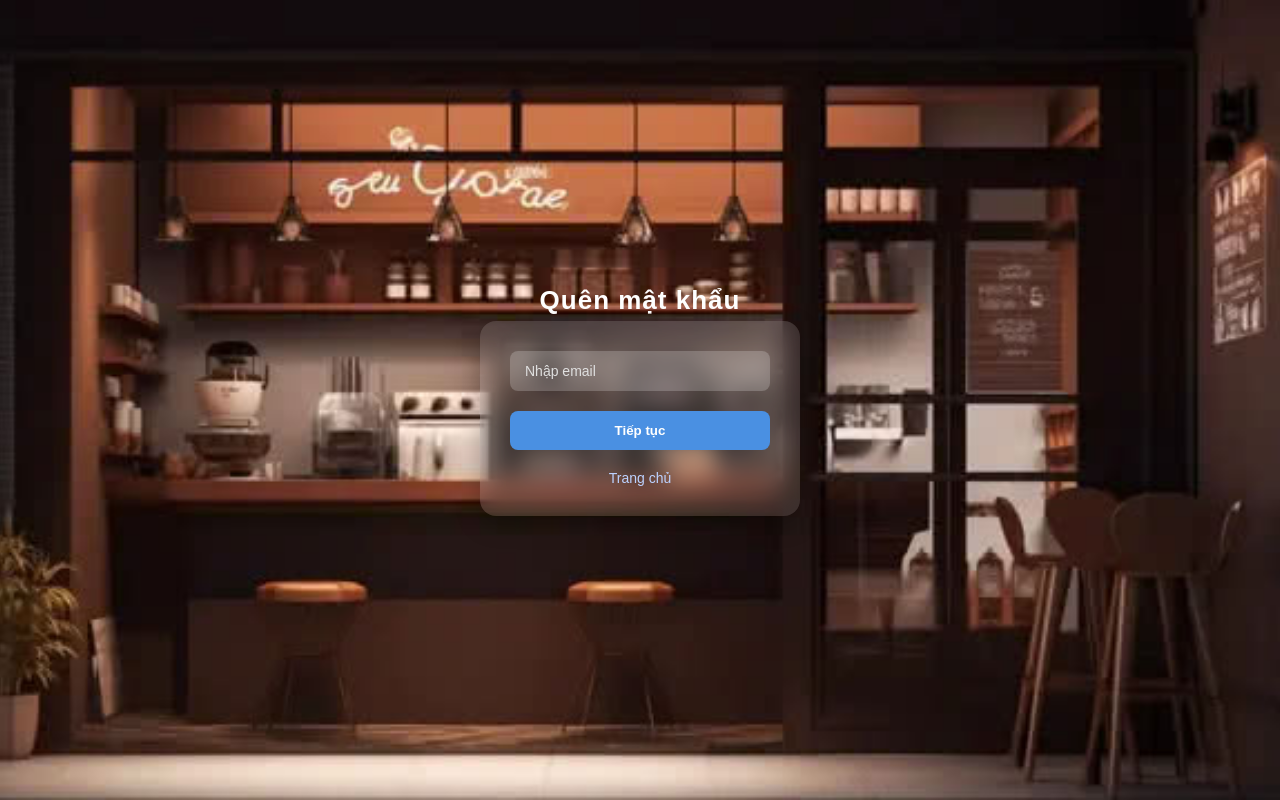
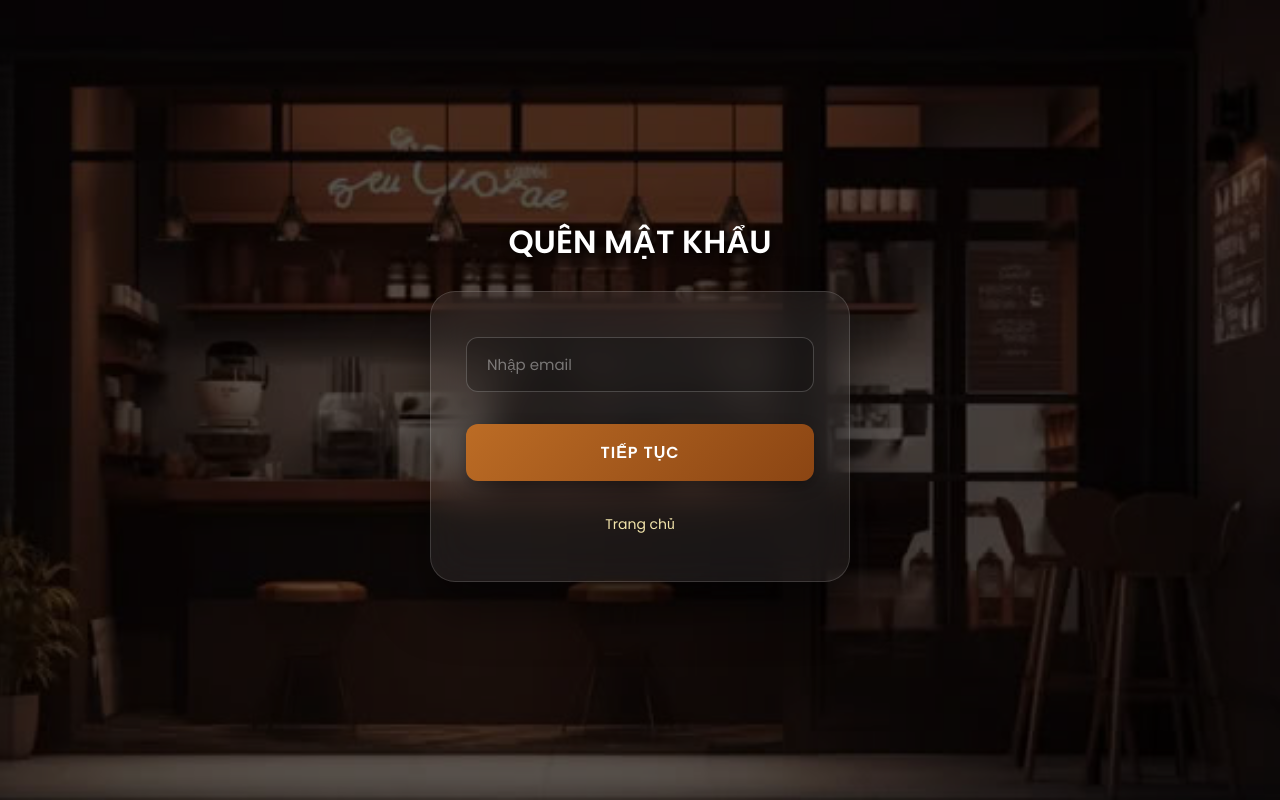
Before and after one commit to Huylee2106/QL_Coffee, a PHP site: page /forgot_pass.php in a window 1280 px wide. Run offline with PHP 8.4, Linux system fonts and the light colour scheme; some libraries are stand-ins or nearby versions.

Commit message:
sửa lại trang nhân viên và đổi mật khẩu

```diff
--- a/login_staff_manager/forgot_pass.css
+++ b/login_staff_manager/forgot_pass.css
@@ -1,4 +1,6 @@
-/* ===== RESET ===== */
+/* ===== RESET & GOOGLE FONT ===== */
+@import url('https://fonts.googleapis.com/css2?family=Playfair+Display:wght@700&family=Poppins:wght@300;400;600&display=swap');
+
 * {
     margin: 0;
     padding: 0;
@@ -6,98 +8,147 @@
     font-family: "Poppins", sans-serif;
 }
 
-/* ===== BODY ===== */
 body {
     background: url(../login_staff_manager/image/background_login.jpg) no-repeat center center/cover;
     min-height: 100vh;
     display: flex;
     justify-content: center;
     align-items: center;
-    color: #fff;
+    position: relative;
+    padding: 20px;
 }
 
-/* ===== WRAPPER ===== */
+/* Lớp phủ tối ấm giúp nổi bật form */
+body::before {
+    content: "";
+    position: absolute;
+    inset: 0;
+    background: rgba(0, 0, 0, 0.65); /* Tăng độ tối một chút */
+    z-index: 0;
+}
+
 .wrapper {
     width: 100%;
-    display: flex;
-    justify-content: center;
-    align-items: center;
+    max-width: 420px; /* Giới hạn chiều rộng để form cân đối */
+    z-index: 1;
 }
 
-/* ===== FORM BOX (giống login) ===== */
+/* ===== FORM BOX (Hiệu ứng mặt kính sang trọng) ===== */
 .login {
-    background: rgba(255, 255, 255, 0.12);
-    backdrop-filter: blur(12px);
-    padding: 30px;
-    border-radius: 16px;
-    width: 320px;
+    width: 100%;
+    padding: 45px 35px;
+    border-radius: 25px;
+    background: rgba(255, 255, 255, 0.07); /* Trong suốt nhẹ */
+    backdrop-filter: blur(20px);
+    -webkit-backdrop-filter: blur(20px);
+    border: 1px solid rgba(255, 255, 255, 0.15); /* Viền kính */
+    box-shadow: 0 25px 50px rgba(0, 0, 0, 0.5);
     text-align: center;
-    box-shadow: 0 8px 24px rgba(0, 0, 0, 0.25);
 }
 
-/* ===== TITLE ===== */
-h1 {
-    display: flex;
-    justify-content: center;
-    margin-bottom: 5px;
-    font-size: 26px;
-    letter-spacing: 1px;
+/* ===== TIÊU ĐỀ (Cực kỳ quan trọng) ===== */
+.login h1 {
+    font-family: 'Playfair Display', serif;
+    font-size: 32px;
+    color: #f3e5ab !important; /* Màu vàng kem */
+    margin-bottom: 35px;
+    text-transform: uppercase;
+    letter-spacing: 2px;
+    display: block;
+    text-shadow: 0 4px 10px rgba(0, 0, 0, 0.5);
 }
 
 /* ===== INPUT BOX ===== */
 .input-box {
-    margin-bottom: 20px;
+    margin-bottom: 22px;
 }
 
 .input-box input {
     width: 100%;
-    padding: 12px 15px;
-    border: none;
-    border-radius: 8px;
-    background: rgba(255, 255, 255, 0.2);
+    padding: 15px 20px;
+    border-radius: 12px;
+    border: 1px solid rgba(255, 255, 255, 0.2);
+    background: rgba(0, 0, 0, 0.2); /* Nền input tối để nổi chữ trắng */
     color: #fff;
-    font-size: 14px;
+    font-size: 15px;
     outline: none;
-    transition: 0.3s ease;
+    transition: all 0.3s ease;
 }
 
 .input-box input::placeholder {
-    color: #e0e0e0;
+    color: rgba(255, 255, 255, 0.4);
 }
 
 .input-box input:focus {
-    background: rgba(255, 255, 255, 0.3);
-    box-shadow: 0 0 6px #bcd2ff;
+    border-color: #d4a373;
+    background: rgba(0, 0, 0, 0.4);
+    box-shadow: 0 0 12px rgba(212, 163, 115, 0.3);
 }
 
-/* ===== BUTTON ===== */
+/* ===== BUTTON (Màu Cafe Latte) ===== */
 .btn {
     width: 100%;
-    padding: 12px;
-    background: #4a90e2;
+    padding: 16px;
+    margin-top: 10px;
+    background: linear-gradient(135deg, #bc6c25, #8b4513); /* Gradient nâu gỗ */
     color: #fff;
     font-weight: 600;
+    font-size: 16px;
+    text-transform: uppercase;
+    letter-spacing: 1px;
     border: none;
-    border-radius: 8px;
+    border-radius: 12px;
     cursor: pointer;
-    transition: 0.3s;
+    transition: all 0.3s ease;
+    box-shadow: 0 5px 15px rgba(0, 0, 0, 0.3);
 }
 
 .btn:hover {
-    background: #357abd;
+    transform: translateY(-2px);
+    filter: brightness(1.2);
+    box-shadow: 0 8px 25px rgba(188, 108, 37, 0.4);
 }
 
-/* ===== LINK BACK ===== */
+/* ===== LINKS (Quay lại, Quên mật khẩu) ===== */
 .register-link {
-    margin-top: 20px;
-    font-size: 14px;
+    margin-top: 30px;
+    display: flex;
+    justify-content: center;
+    gap: 20px;
 }
 
 .register-link a {
-    color: #bcd2ff;
+    color: #f3e5ab;
     text-decoration: none;
+    font-size: 14px;
+    font-weight: 400;
+    transition: 0.3s;
+    border-bottom: 1px solid transparent;
 }
 
 .register-link a:hover {
+    color: #fff;
+    border-bottom: 1px solid #f3e5ab;
+}
+
+/* Nhắm trực tiếp vào h1 để đổi sang màu trắng */
+.wrapper h1, h1 {
+    color: #ffffff !important; /* Chuyển thành màu trắng nổi bật */
+    text-shadow: 2px 2px 10px rgba(0, 0, 0, 1) !important; /* Đổ bóng đen đậm để rõ chữ */
+    font-weight: 700 !important;
+    text-transform: uppercase;
+    text-align: center;
+    margin-bottom: 25px;
+}
+
+/* Sửa luôn màu cho các dòng chữ liên kết phía dưới cho đồng bộ */
+.register-link p, .register-link a {
+    color: #f3e5ab !important; /* Màu vàng kem sang trọng */
+    text-decoration: none;
+    font-weight: 500;
+}
+
+.register-link a:hover {
+    color: #ffffff !important;
     text-decoration: underline;
 }
--- a/page_staff_manager/page_staff.php
+++ b/page_staff_manager/page_staff.php
@@ -23,7 +23,7 @@
                 📅 Xem lịch
             </li>
             <li onclick="showPage('confirm-payment', this)">
-                => Xác nhận thanh toán
+                ✅ Xác nhận thanh toán
             </li>
             <li onclick="showPage('view-orders', this)">
                 ☕ Yêu cầu pha chế
```
